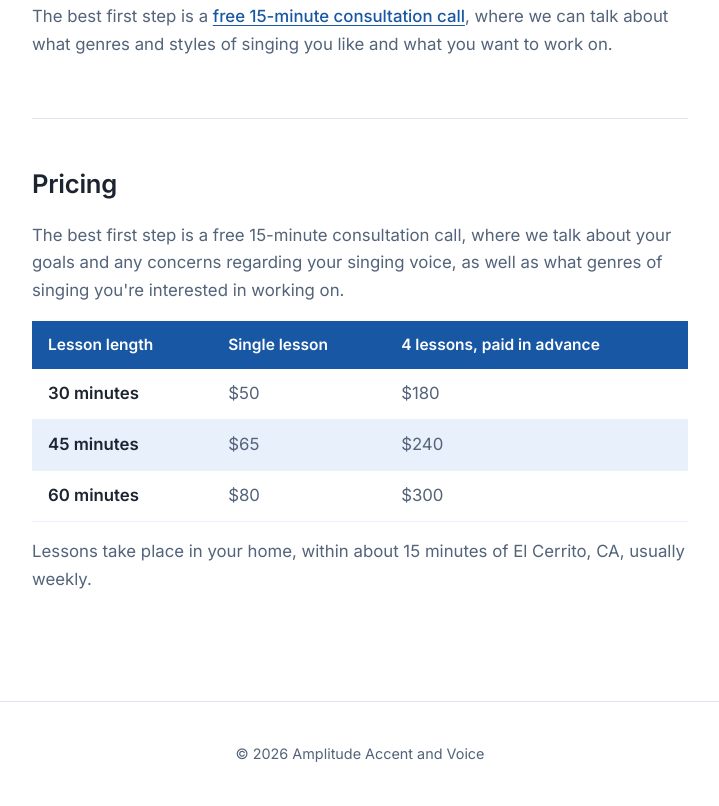
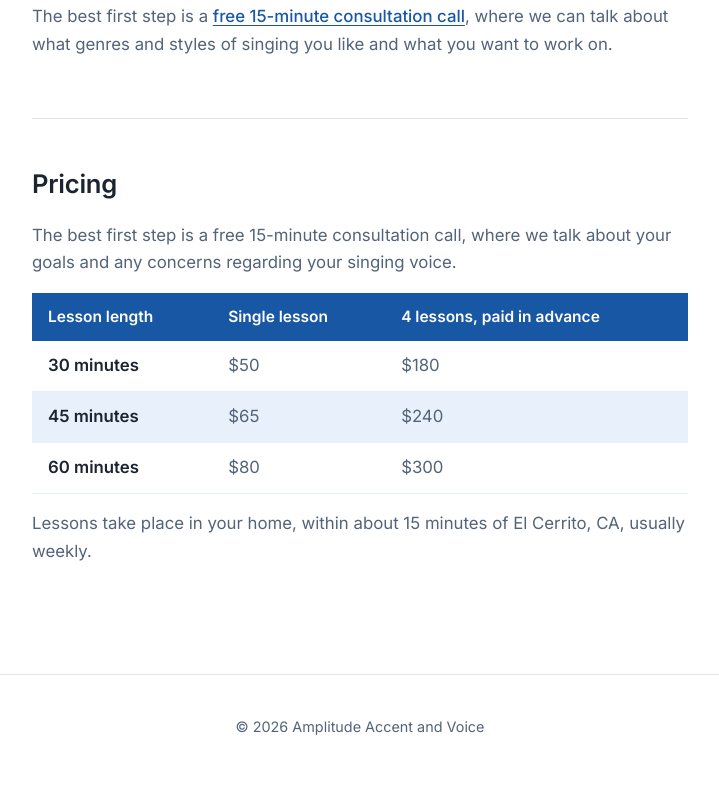
Before and after one commit to cleopatradegher/amplitudevoice, a plain HTML site: page voice-coaching.html in a window 1280 px wide. Shown: the part 726-1532 px from the top of the page, without its empty margins (280-999 px from the left). After the commit the page ends 1504 px from the top, so only its background shows below. Drawn offline with Linux system fonts and the light colour scheme.

Commit message:
Trim consultation line on singing pricing
Co-Authored-By: Claude Opus 4.8 <noreply@anthropic.com>

```diff
--- a/voice-coaching.html
+++ b/voice-coaching.html
@@ -57,8 +57,7 @@
             <h2>Pricing</h2>
             <p>The best first step is a free 15-minute consultation call, where
                we talk about your goals and any concerns regarding your singing
-               voice, as well as what genres of singing you're interested in
-               working on.</p>
+               voice.</p>
             <table class="price-table">
                 <thead>
                     <tr>
```
